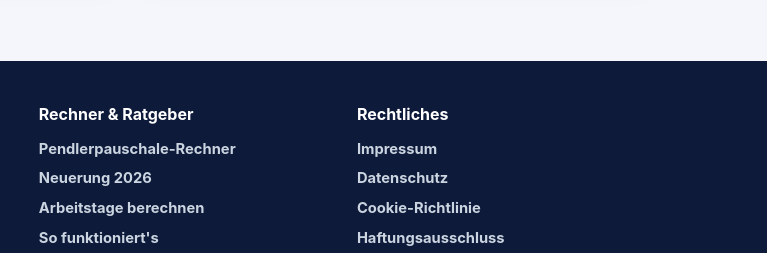
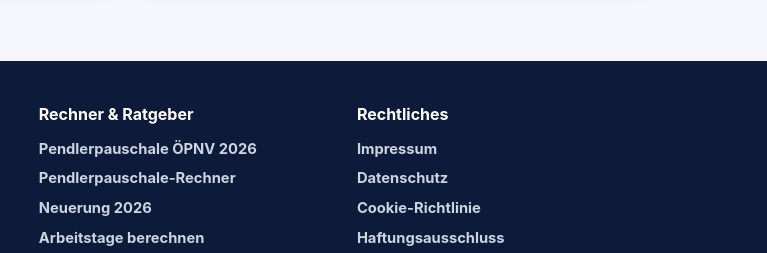
Before and after one commit to mirzacreative/pendlerpauschale-rechner, a plain HTML site: page index.html in a window 1280 px wide. Shown: the part 3860-4113 px from the top of the page, 513-1280 px from the left. Drawn offline with Linux system fonts and the light colour scheme.

Commit message:
Add Pendlerpauschale OEPNV link to homepage

```diff
--- a/index.html
+++ b/index.html
@@ -264,7 +264,7 @@
       <div>
         <h4>Rechner &amp; Ratgeber</h4>
         <ul>
-          <li><a href="index.html">Pendlerpauschale-Rechner</a></li>
+          <li><a href="pendlerpauschale-oepnv-monatsticket-2026.html">Pendlerpauschale ÖPNV 2026</a>          </li>          <li><a href="index.html">Pendlerpauschale-Rechner</a></li>
           <li><a href="pendlerpauschale-2026-neuerung.html">Neuerung 2026</a></li>
           <li><a href="arbeitstage-berechnen.html">Arbeitstage berechnen</a></li>
           <li><a href="so-funktionierts.html">So funktioniert's</a></li>
```
